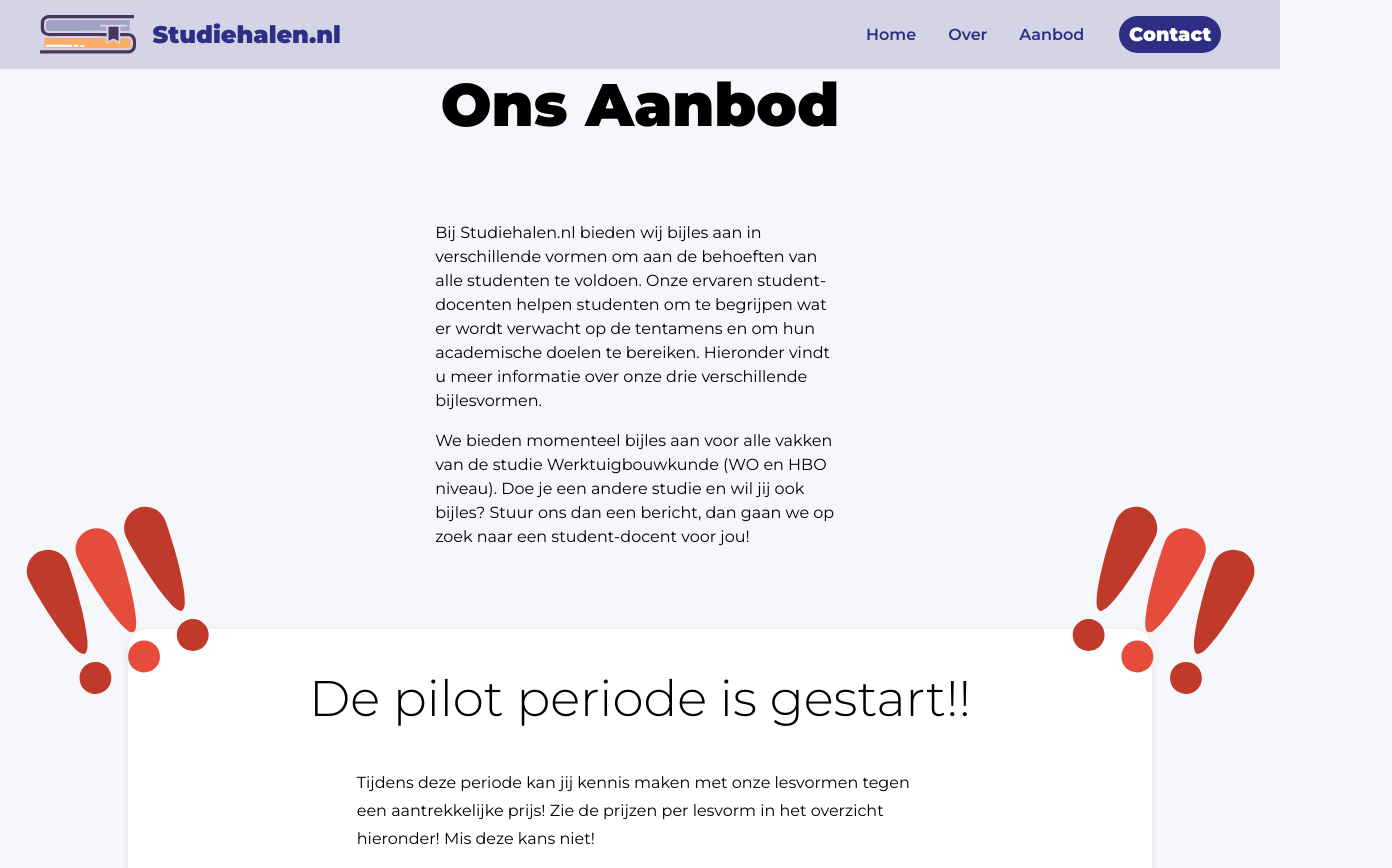
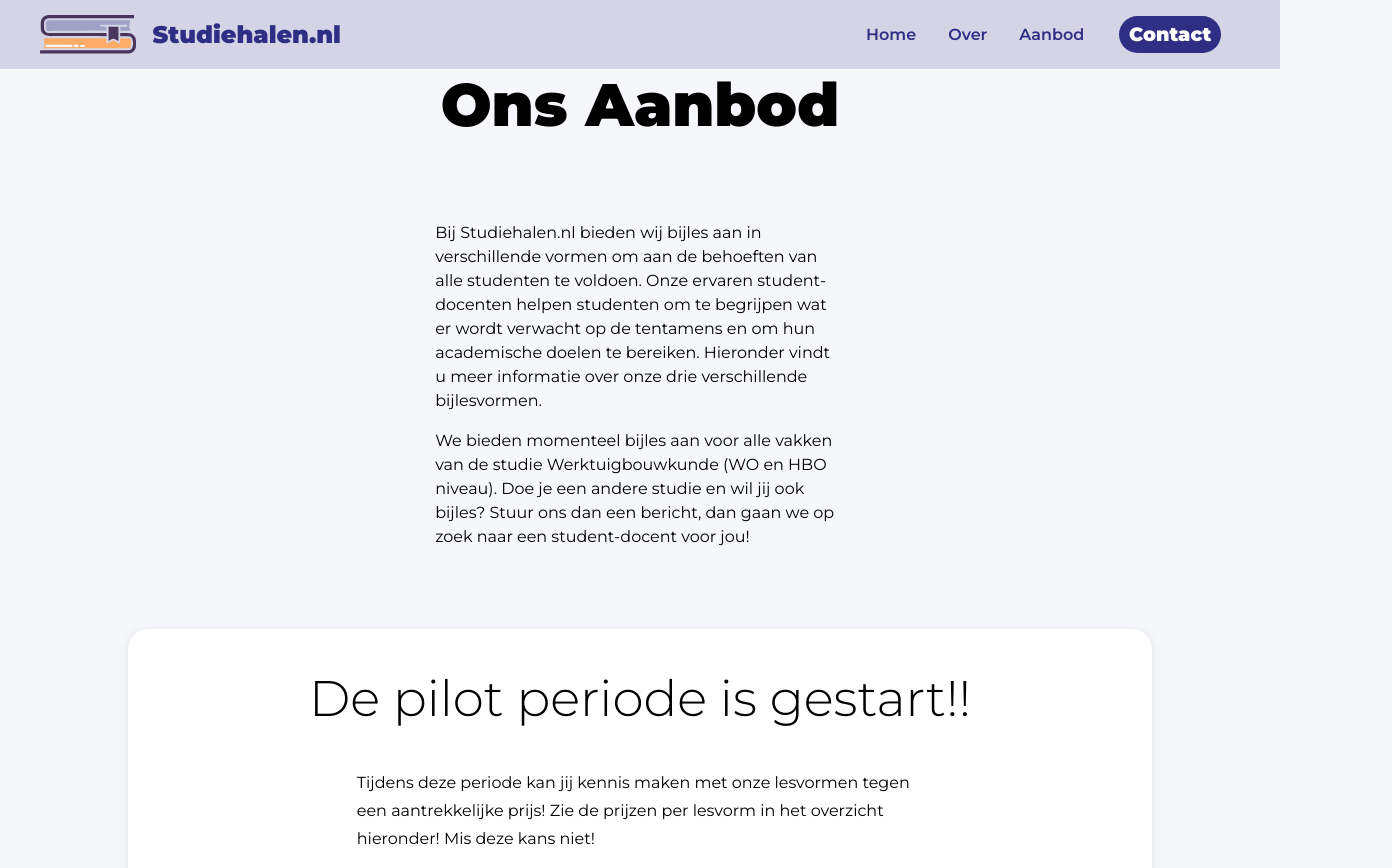
Before and after one commit to JanDomhof/Studiehalen-Website, a React (Create React App) app: page /aanbod in a window 1280 px wide. Shown: the top 868 px of the page, 1392 px wide, since content can reach past the window. Built offline with nearby package versions, Linux system fonts and the light colour scheme.

Commit message:
removed exclamation marks

```diff
--- a/src/pages/Aanbod.js
+++ b/src/pages/Aanbod.js
@@ -66,12 +66,13 @@ const Aanbod = () => {
             position={"relative"}
             zIndex={-2}
           >
-            <Box position={"absolute"} left={-400} top={-200} zIndex={-1}>
+            {/* <Box position={"absolute"} left={-400} top={-200} zIndex={-1}>
               <ExclamationIconLeft width={800}></ExclamationIconLeft>
             </Box>
             <Box position={"absolute"} right={-240} top={-200} zIndex={-1}>
               <ExclamationIconRight width={800}></ExclamationIconRight>
-            </Box>
+            </Box> */}
+
             <Typography
               variant="h2"
               textAlign={"center"}
```
